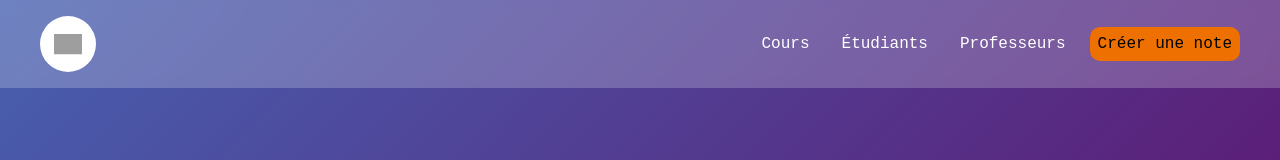
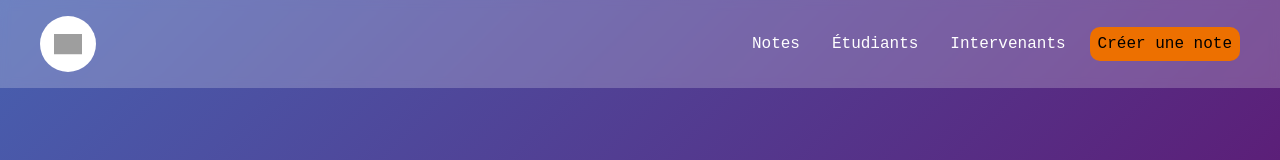
Before and after one commit to IDRAYNAR/Note4IIM, a Next.js app in the folder frontend-next-js/: page / in a window 1280 px wide. Shown: the top 160 px of the page. Built offline with nearby package versions, Linux system fonts and the light colour scheme; grey boxes are pictures that could not be loaded; a web font is replaced by a local one.

Commit message:
Style updated

```diff
--- a/frontend-next-js/src/app/components/nav-header.jsx
+++ b/frontend-next-js/src/app/components/nav-header.jsx
@@ -14,9 +14,9 @@ const NavHeader = ({isLoggedIn, handleSignOut}) => {
                         </Link>
                     </li>
                     <div>
-                        <li><Link href="/notes" legacyBehavior>Cours</Link></li>
+                        <li><Link href="/notes" legacyBehavior>Notes</Link></li>
                         <li><Link href="/students" legacyBehavior>Étudiants</Link></li>
-                        <li><Link href="/speakers" legacyBehavior>Professeurs</Link></li>
+                        <li><Link href="/speakers" legacyBehavior>Intervenants</Link></li>
                         <li><Link href="/new-note" legacyBehavior><a className="new">Créer une note</a></Link></li>
                     </div>
                 </ul>
```
